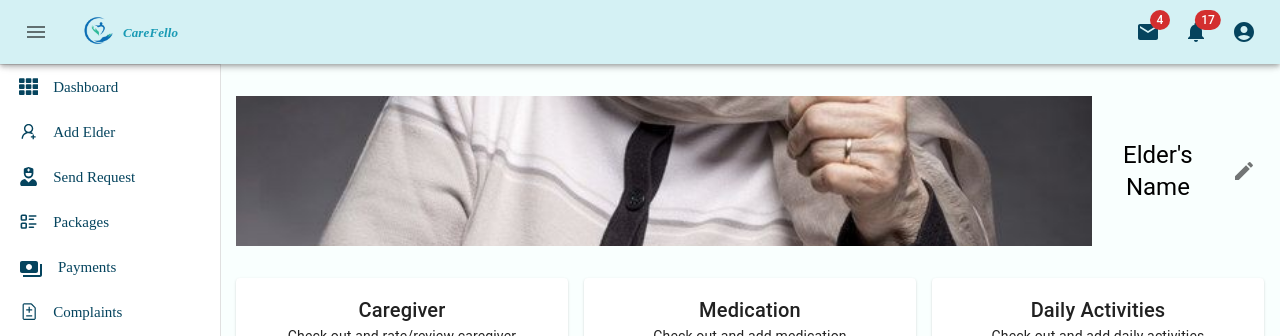
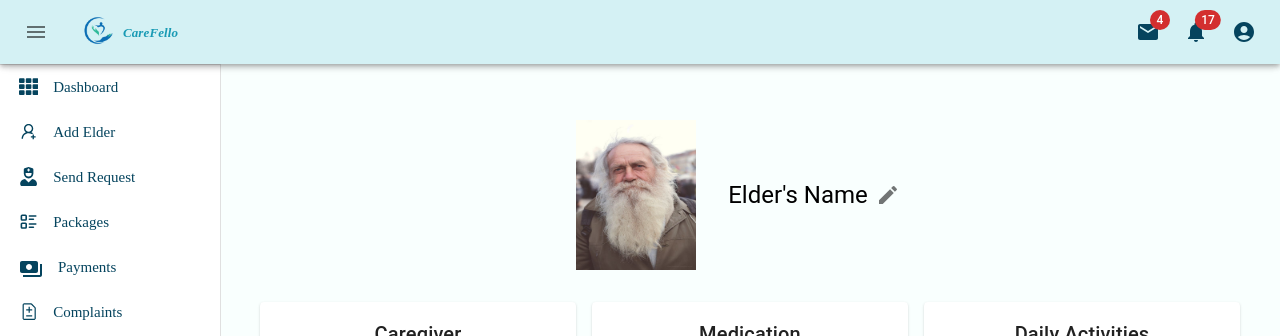
Before and after one commit to CareFello/CareFello, a React (Create React App) app in the folder frontend/: page /ElderProfile in a window 1280 px wide. Shown: the top 336 px of the page. Built offline with nearby package versions, Linux system fonts and the light colour scheme.

Commit message:
img styles changed

```diff
--- a/frontend/src/pages/Guardian/ElderProfile.js
+++ b/frontend/src/pages/Guardian/ElderProfile.js
@@ -5,7 +5,7 @@ import { Box, Typography, Grid, Card, CardContent, CardMedia, IconButton } from
 import { Edit } from '@mui/icons-material'; // Import the Edit icon
 import { GuardianMenuItem } from '../../components/GuardianMenuItem';
 
-import img_1 from '../../assets/guardian/elder2.jpeg';
+import img_1 from '../../assets/guardian/elder1.jpeg';
 import img_2 from '../../assets/guardian/cb.jpg';
 import '../../styles/Guardian/ElderProfile.css';
 
@@ -28,17 +28,21 @@ const ElderProfile = () => {
     }}>
       <Header />
       <Box height={80} />
+
       <Box sx={{ display: "flex" }}>
         <Sidebar menuItems={GuardianMenuItem} />
-        <Box>
+        <Box component="main" sx={{ flexGrow: 1, p: 3 }}>
 
           {/* Elder's Image and Name */}
-          <Box sx={{ display: "flex", alignItems: "center", gap: 1, p: 2 }}>
-            <CardMedia component="img" alt="Elder" height="150" width="500" src={img_1} />
-            <Typography variant="h5">Elder's Name</Typography>
-            <IconButton>
-              <Edit />
-            </IconButton>
+          <Box sx={{ display: "flex", alignItems: "center", justifyContent: "center", gap: 2, p: 2 }}>
+            <img component="img" alt="Elder" height="150" width="120" src={img_1} />
+            <Box sx={{ display: "flex", alignItems: "center", justifyContent: "center", p: 2 }}>
+              <Typography variant="h5">Elder's Name</Typography>
+              <IconButton>
+                <Edit />
+              </IconButton>
+            </Box>
+
           </Box>
 
           {/* Sections */}
```
